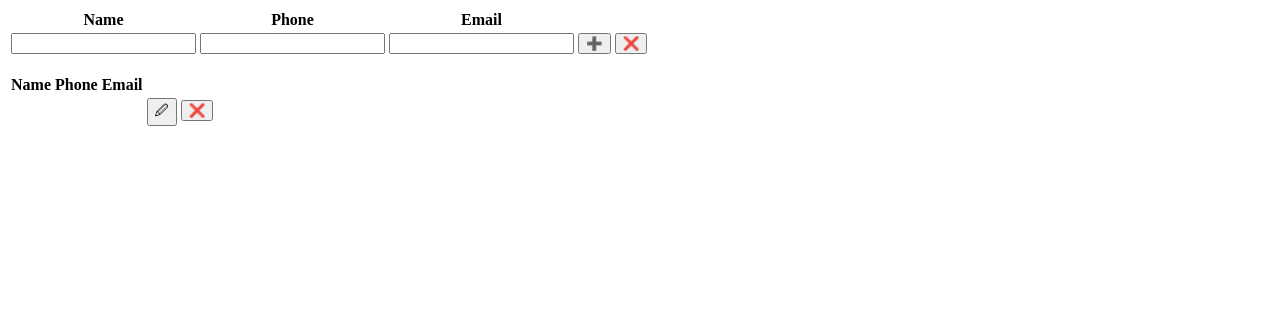
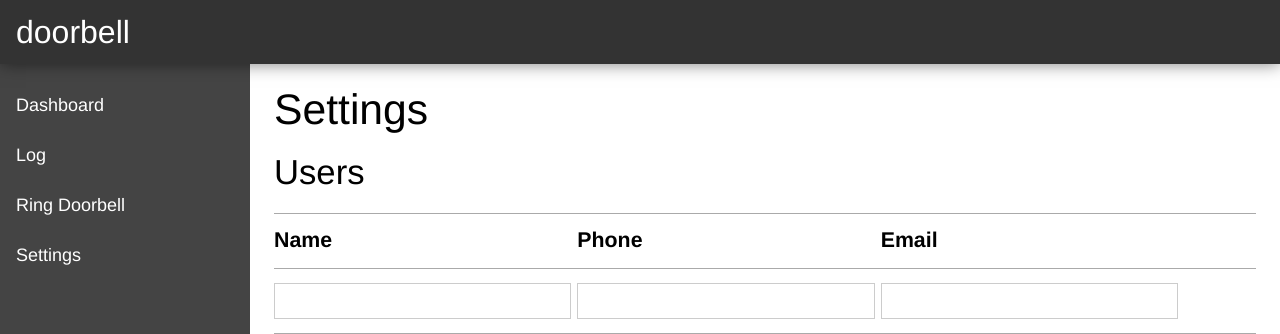
Before and after one commit to TomboFry/iot-doorbell, a Flask app: template src/templates/settings-users.html in a window 1280 px wide. Shown: the top 334 px of the page. Run offline with Flask 2, Linux system fonts and the light colour scheme; the template is opened without the code that fills it, so the values that code supplies are empty.

Commit message:
Allow the adding and viewing of users

```diff
--- a/src/server.py
+++ b/src/server.py
@@ -1,11 +1,10 @@
 import time, pymongo, os
 from twilio.rest import TwilioRestClient
-from flask import Flask, render_template
+from flask import Flask, render_template, request
 from pymongo import MongoClient
 
 client = MongoClient()
 db = client.doorbell
-dings = db.dings
 app = Flask(__name__)
 
 @app.route("/")
@@ -17,14 +16,36 @@ def handle_ring():
     ding()
     return "D00T"
 
+@app.route('/settings/users', methods=['GET', 'POST'])
+def users():
+    if request.method == 'POST':
+        new_user = User(request.form['name'], request.form['number'], request.form['email'])
+        new_user.save()
+    return render_template('settings-users.html', users=get_users())
+
 def ding():
     post = {"Time": time.time()}
-    dings.insert_one(post)
+    db.dings.insert_one(post)
     notify()
 
 def notify():
     return 0;
 
+def get_users():
+    users = []
+    for user in db.users.find():
+        users.append(User(user["Name"],user["Number"],user["Email"]))
+    return users
+
+class User(object):
+    def __init__(self, name, number, email):
+        self.name = name
+        self.number = number
+        self.email = email
+
+    def save(self):
+        post = {"Name": self.name, "Number": self.number, "Email" : self.email}
+        db.users.insert_one(post)
 
 class Phone(object):
     def __init__(self):
--- a/src/templates/index.html
+++ b/src/templates/index.html
@@ -5,6 +5,7 @@
 	<meta charset="UTF-8">
 	<title>doorbell</title>
 	<link rel="stylesheet" href="{{ url_for('static', filename='css/style.css') }}">
+    {% block head %} {% endblock %}
 </head>
 <body>
 	<header id="header">
@@ -21,11 +22,11 @@
 		</nav>
 		<div id="content">
 			<section id="content-header">
-				<h2 id="content-title"><!-- Page Title (eg. Settings) --></h2>
-				<h3 id="content-subtitle"><!-- Page Subtitle (eg. Users) --></h3>
+                <h2 id="content-title">{% block title %}{% endblock %}</h2>
+                <h3 id="content-subtitle">{% block subtitle %}{% endblock %}</h3>
 			</section>
 			<section id="content-main">
-				<!-- Template thingy goes here? -->
+                {% block content %} {% endblock %}
 			</section>
 		</div>
 	</div>
--- a/src/templates/settings-users.html
+++ b/src/templates/settings-users.html
@@ -1,3 +1,7 @@
+{% extends "index.html" %}
+{% block title %} Settings {% endblock %}
+{% block subtitle %} Users {% endblock %}
+{% block content %}
 <form action="" id="settings-adduser" method="post">
 	<table id="form-addusers">
 		<thead>
@@ -10,9 +14,9 @@
 		</thead>
 		<tbody>
 			<tr>
-				<td class="form-input"><input type="text" required></td>
-				<td class="form-input"><input type="tel" required></td>
-				<td class="form-input"><input type="email" required></td>
+				<td class="form-input"><input name="name" type="text" required></td>
+				<td class="form-input"><input name="number" type="tel" required></td>
+				<td class="form-input"><input name="email" type="email" required></td>
 				<td>
 					<input type="submit" value="➕" class="form-btn-add"></button>
 					<input type="reset" value="❌" class="form-btn-del"></button>
@@ -31,15 +35,18 @@
 		</tr>
 	</thead>
 	<tbody>
+        {% for user in users %}
 		<tr>
-			<td><!-- Name --></td>
-			<td><!-- Phone --></td>
-			<td><!-- Email --></td>
+            <td>{{user.name}}</td>
+            <td>{{user.number}}</td>
+            <td>{{user.email}}</td>
 			<td>
 				<input type="hidden" value="<!-- User ID -->">
 				<input class="form-btn-edit" type="submit" value="🖉" />
 				<input class="form-btn-del" type="reset" value="❌" />
 			</td>
 		</tr>
+        {% endfor %}
 	</tbody>
 </table>
+{% endblock %}
```
